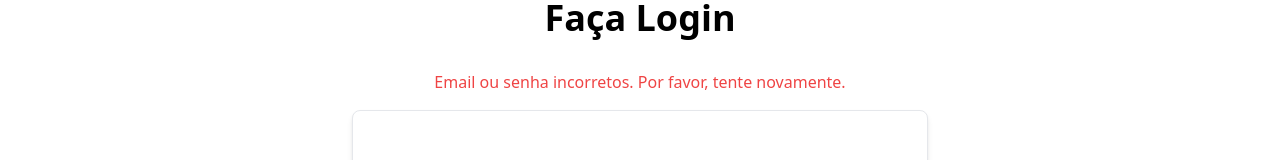
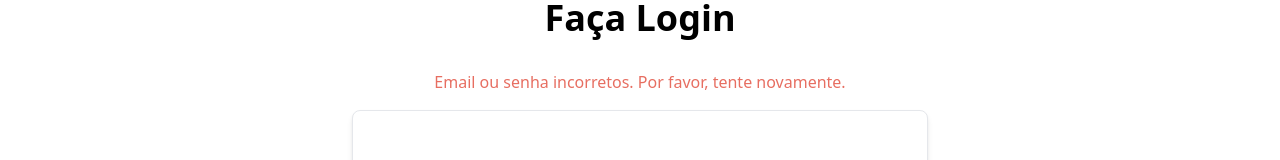
Before and after one commit to isaacfelipe1/yozakura, a Next.js app: page /LoginPage in a window 1280 px wide. Both pictures are taken after typing "name@example.com", "Sample123" into the empty fields and a click on the button "Faça o Login". Shown: the part 202-362 px from the top of the page. Built offline with nearby package versions, Linux system fonts and the light colour scheme; no server answers.

Commit message:
feat: add color in login

```diff
--- a/pages/LoginPage.tsx
+++ b/pages/LoginPage.tsx
@@ -47,7 +47,7 @@ const LoginPage = () => {
       <div className="flex-grow container mx-auto p-4 flex flex-col items-center justify-center text-center">
         <h2 className="text-4xl font-bold mb-8">Faça Login</h2>
         {errorMessage && (
-          <div className="mb-4 text-red-500">{errorMessage}</div>
+          <div className="mb-4 text-[#e76e61]">{errorMessage}</div>
         )}
         <form
           onSubmit={handleSubmit}
```
